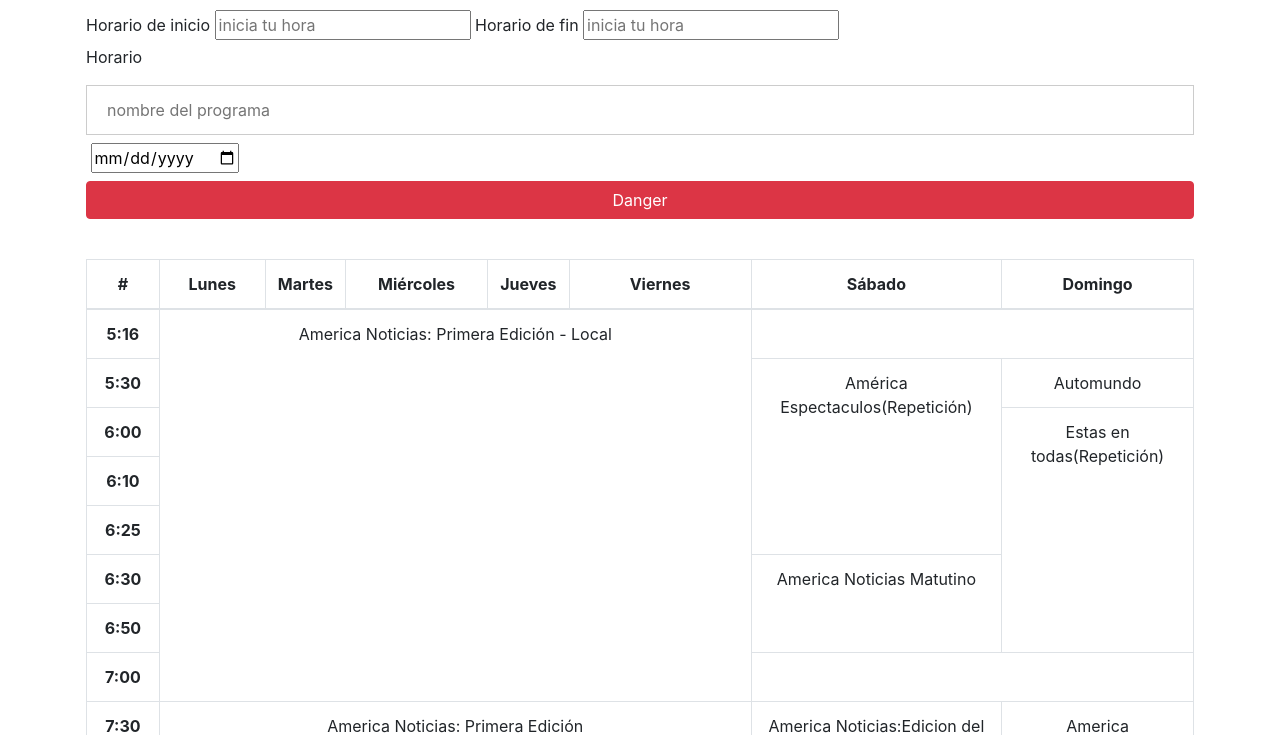
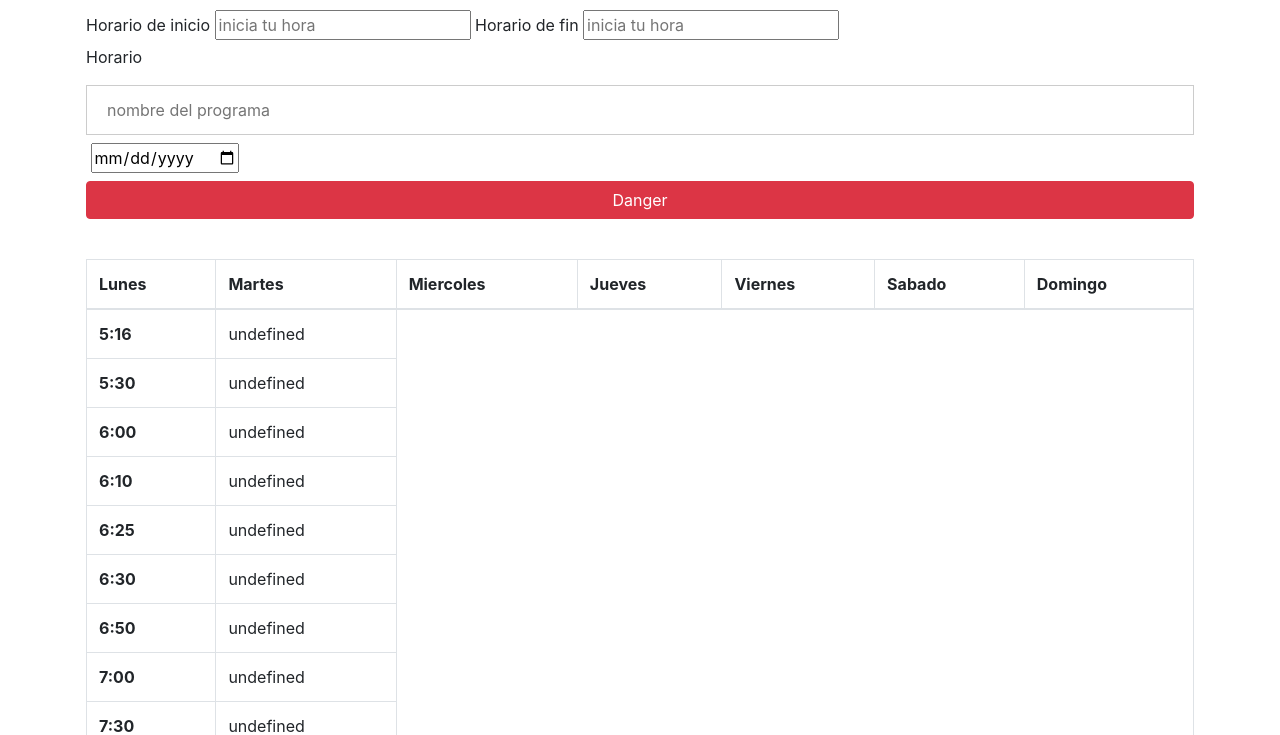
Before and after one commit to angelicanoriega/AmericaTVHackaton, a website: page src/calendario.html in a window 1280 px wide. Shown: the part 62-797 px from the top of the page. Drawn offline with nearby package versions, Linux system fonts and the light colour scheme; no server answers.

Commit message:
actulizando programacion

```diff
--- a/src/calendario.html
+++ b/src/calendario.html
@@ -55,11 +55,21 @@
         <button id="guardar" type="button" class="btn btn-danger">Danger</button>
       </div>
 
-  <div class="container text-center">
+  <div class="container">
     <table class="table table-bordered">
       <thead>
+        <tr id="contenedor">
+            <th scope="col">#</th>
+
+        </tr>
+      </thead>
+      <tbody id="bodyTable">
+
+      </tbody>
+    </table>
+    <!-- <table class="table table-bordered">
+      <thead>
         <tr>
-          <th scope="col">#</th>
           <th scope="col">Lunes</th>
           <th scope="col">Martes</th>
           <th scope="col">Miércoles</th>
@@ -68,8 +78,8 @@
           <th scope="col">Sábado</th>
           <th scope="col">Domingo</th>
         </tr>
-      </thead>
-      <tbody>
+      </thead> -->
+      <!-- <tbody>
         <tr>
           <th scope="row">5:16</th>
           <td colspan="5" rowspan="8">
@@ -686,7 +696,7 @@
           <th scope="row">5:16</th>
         </tr>
       </tbody>
-    </table>
+    </table> -->
 
   </div>
   <script src="https://code.jquery.com/jquery-3.3.1.slim.min.js" integrity="sha384-q8i/X+965DzO0rT7abK41JStQIAqVgRVzpbzo5smXKp4YfRvH+8abtTE1Pi6jizo" crossorigin="anonymous"></script>
@@ -697,6 +707,7 @@
   <script src="js/login.js"></script>
   <script src="js/close.js"></script>
   <script src="js/data.js"></script>
+  <script src="js/modal.js"></script>
 </body>
 
 
--- a/src/js/close.js
+++ b/src/js/close.js
@@ -15,12 +15,10 @@
 window.onload = () => {
   firebase.auth().onAuthStateChanged(user => {
     if (user) {
-      console.log('existe usuario');
       // if (user.emailVerified) {
       let userUid = firebase.auth().currentUser.uid;
       firebase.database().ref('Users/' + userUid).on('value', (userRef) => {
         let user = userRef.val();
-        console.log(user);
         // name.innerHTML += `<p>${user.displayName}</p>`
       })
     }
--- a/src/js/modal.js
+++ b/src/js/modal.js
@@ -1 +1,97 @@
 const modal= document.querySelector(".Modal");
+const content = document.querySelector("#contenedor");
+const bodyTable=document.querySelector("#bodyTable")
+const arrayHour= ["5:16","5:30","6:00","6:10","6:25","6:30","6:50","7:00","7:30","8:00","8:20","8:30","8:35","9:00","9:30","10:00","10:15","11:00","11:15","11:30","11:58","12:00","12:30","13:00","13:10","13:35","13:45","13:55","14:00","14:20","14:30","14:35","14:45","15:00","15:10","15:50","16:00","16:20","16:40","16:45","17:00","17:10","17:30","17:45","18:00","18:20","18:25","18:30","18:55","19:00","20:00","20:30","21:00","21:30","22:00","22:30","22:55","23:00","23:25","23:30","23:40","0:00","0:20","0:30","0:32","0:55","1:00","1:20","1:30","2:00","2:15","2:30","3:00","3:25","3:30","3:45","4:00","4:10","4:20","4:30","4:45","5:00","5:16"]
+const diasSemana = ["Lunes","Martes","Miercoles","Jueves","Viernes","Sabado","Domingo"]
+
+const getData2 = () =>{
+    firebase.database().ref().child('Programas').on("value", snap => {
+        const arrayHoras=Object.values(snap.val());
+        arrayHoras.forEach(horaPrograma =>{
+
+            Object.values(horaPrograma).forEach(horaO=>{
+                console.log(horaO);
+
+                paintTable(horaO.fin,horaO.programName)
+            })
+
+        })
+
+    })
+}
+
+
+const paintTable= (horaO,programName) =>{
+content.innerHTML = '';
+diasSemana.forEach(dia=>{
+
+    content.innerHTML += `
+
+     <th scope="col">${dia}</th>
+
+    `
+})
+
+arrayHour.forEach(hora=>{
+    bodyTable.innerHTML +=
+    `<tr>
+        <th>${hora}</th>
+        <td>${programName}</td>
+    </tr>
+
+    `
+})
+
+
+
+
+// var datos = [];
+// for(var d=0; d < data.length; d++){
+//  for(var e = 0; e < rowH.length; e++){
+//    var controlchange += data[d][rowH[e]];
+//    datos.push(data[d][rowH[e]]);
+//  }
+// }
+
+// tableBody = '<tr>';
+// for(var g in datos){
+//  table += '<td>'+datos[g]+'</td>'+
+//           '</tr>;
+// }
+}
+
+
+getData2()
+
+paintTable()
+
+
+
+
+
+
+// const paintModal = () =>{
+//     html
+// }
+// const see = (element) => {
+//     console.log(element);
+
+//     // let option = '';
+//     for (let index = 0; index < element.length; index++) {
+//         modal = lemento[index];
+//         console.log(option);
+
+//     }
+// }
+// see()
+// console.log(see() );
+
+// const searchDay = (program) => {
+//     const array = [];
+//     const hour = [];
+//     firebase.database().ref('Programas').child(program).on("child_added", snap => {
+//         array.push(snap.val().date);
+//         hour.push(snap.val().inicio + ' - ' + snap.val().fin);
+//         see(array, fech);
+//     })
+// }
```
